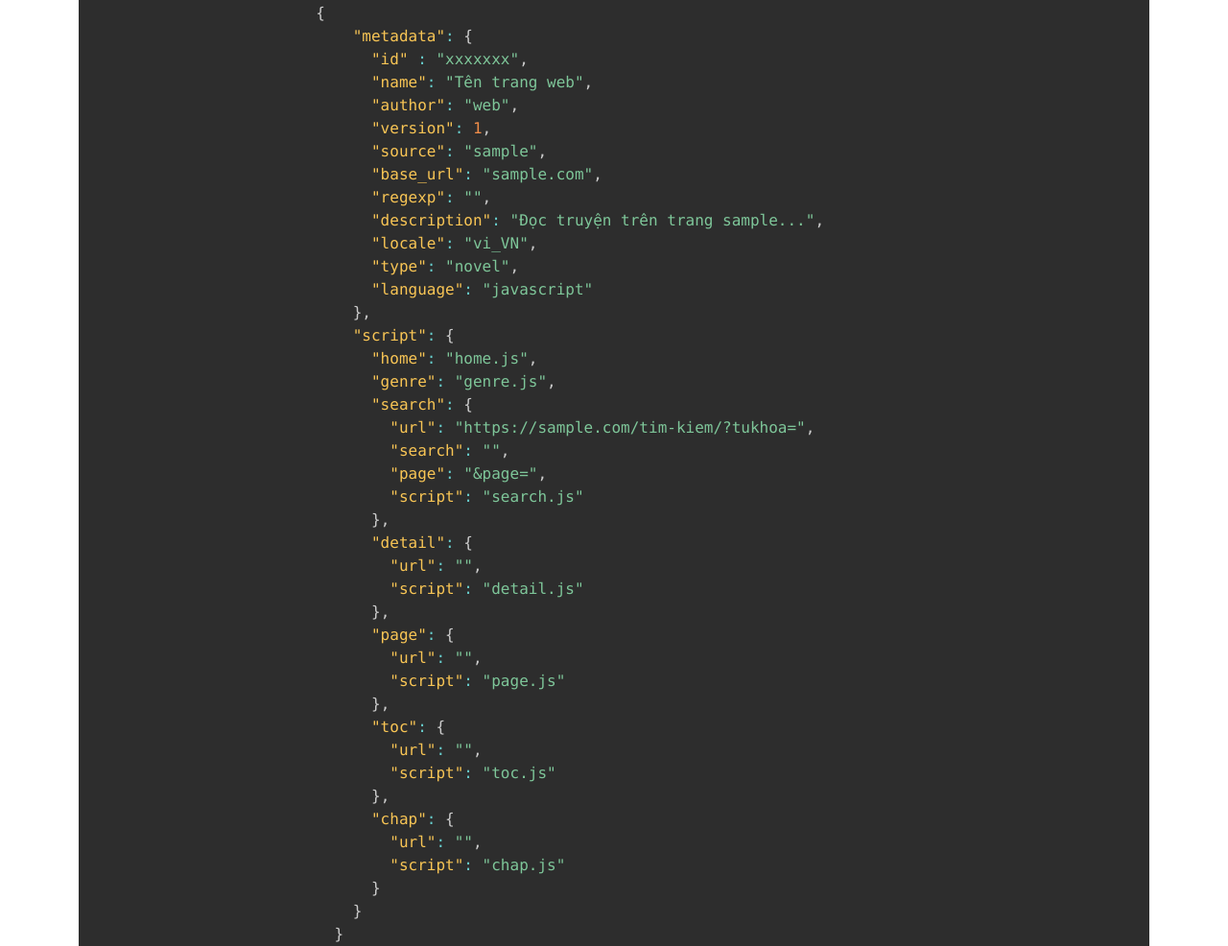
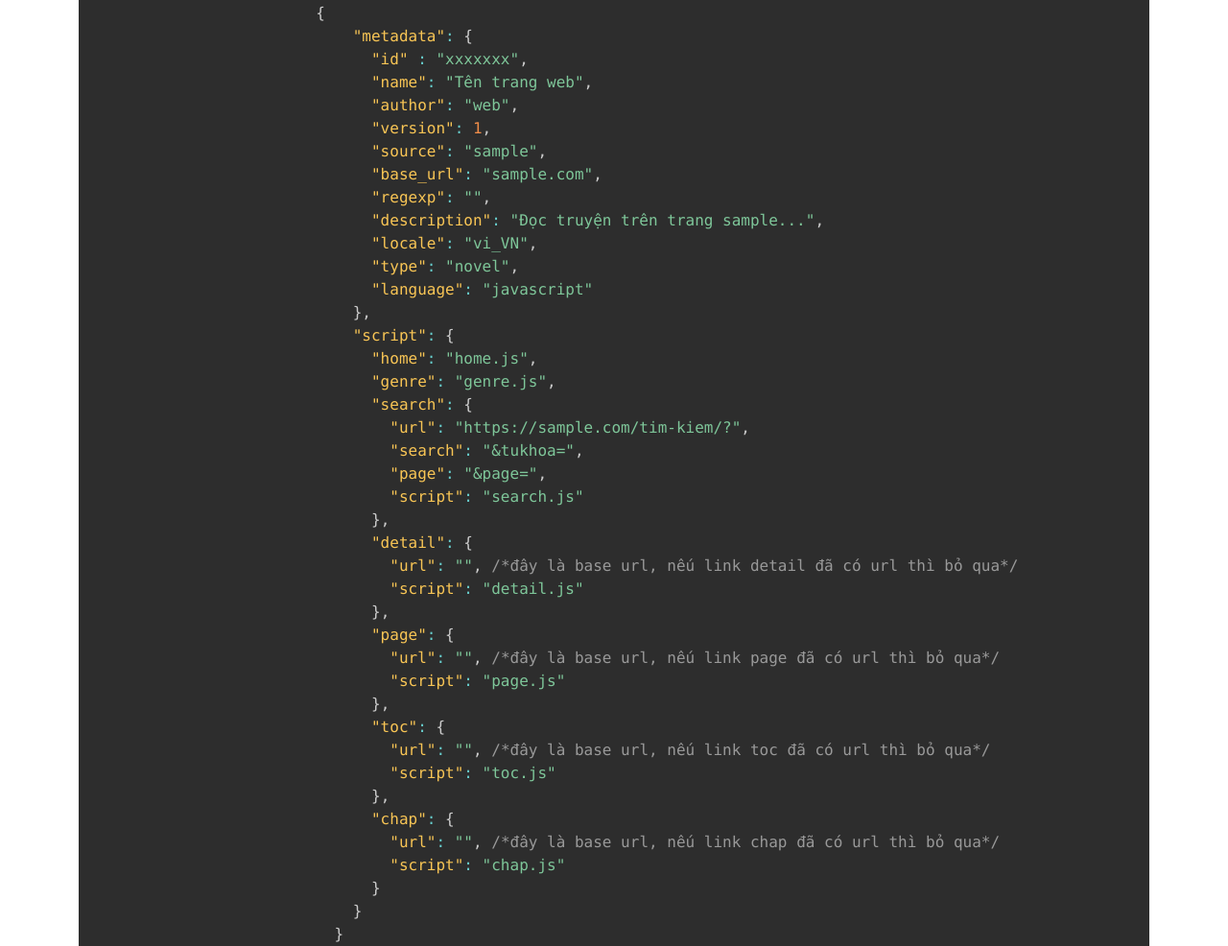
Before and after one commit to ezstudio69/app, a plain HTML site: page index.html in a window 1280 px wide. Shown: the part 1016-2002 px from the top of the page at 96% size. Drawn offline with nearby package versions, Linux system fonts and the light colour scheme.

Commit message:
update index.html

```diff
--- a/index.html
+++ b/index.html
@@ -72,25 +72,25 @@
                               "home": "home.js",
                               "genre": "genre.js",
                               "search": {
-                                "url": "https://sample.com/tim-kiem/?tukhoa=",
-                                "search": "",
+                                "url": "https://sample.com/tim-kiem/?",
+                                "search": "&tukhoa=",
                                 "page": "&page=",
                                 "script": "search.js"
                               },
                               "detail": {
-                                "url": "",
+                                "url": "", /*đây là base url, nếu link detail đã có url thì bỏ qua*/
                                 "script": "detail.js"
                               },
                               "page": {
-                                "url": "",
+                                "url": "", /*đây là base url, nếu link page đã có url thì bỏ qua*/
                                 "script": "page.js"
                               },
                               "toc": {
-                                "url": "",
+                                "url": "", /*đây là base url, nếu link toc đã có url thì bỏ qua*/
                                 "script": "toc.js"
                               },
                               "chap": {
-                                "url": "",
+                                "url": "", /*đây là base url, nếu link chap đã có url thì bỏ qua*/
                                 "script": "chap.js"
                               }
                             }
```
